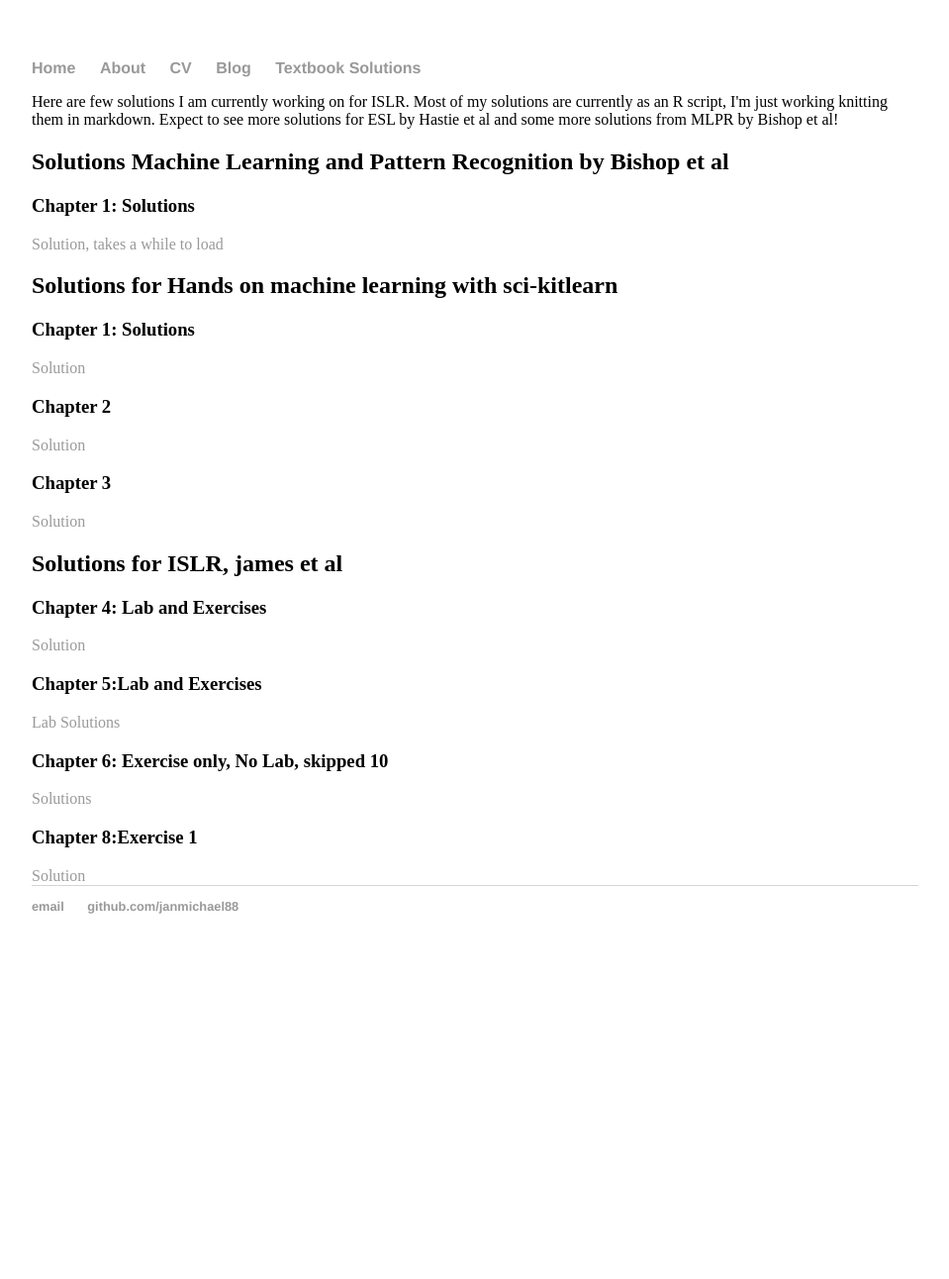
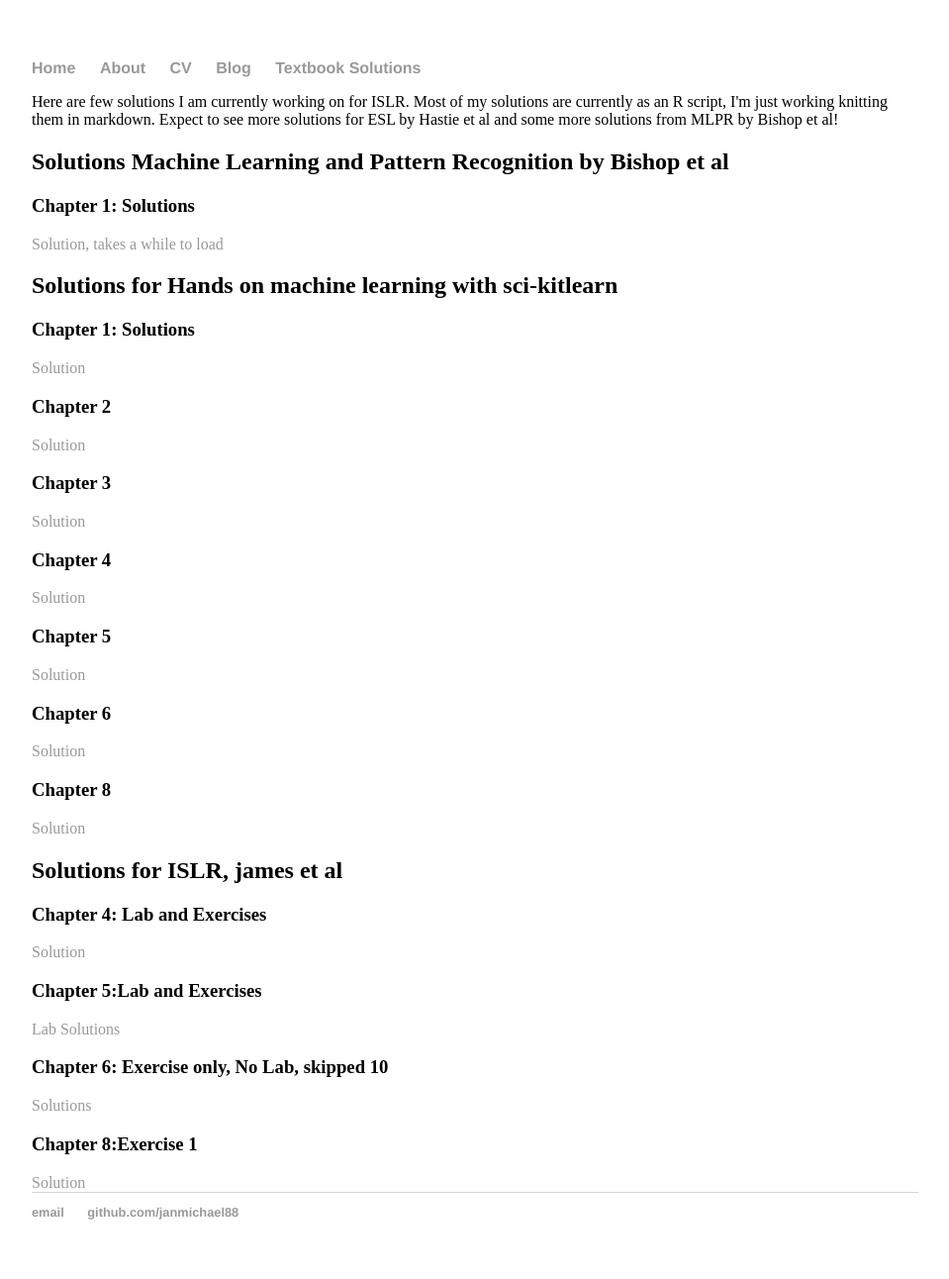
Before and after one commit to janmichael88/janmichael88.github.io, a Jekyll site: the page built from Textbook Solutions/index.html, in a window 1280 px wide. Shown: the whole page at 99% size, without its empty margins (160-1119 px from the left). Built offline with Jekyll 4.4.1, drawn with Linux system fonts in a browser that asks for light colours; before the commit the page ends 983 px from its top, so only the background shows below that.

Commit message:
Update index.html

```diff
--- a/Textbook Solutions/index.html
+++ b/Textbook Solutions/index.html
@@ -20,6 +20,18 @@
 <h3>Chapter 3</h3>
 <a href="https://github.com/janmichael88/handson_MSKLEARN/blob/master/Chapter_3_exercises.ipynb">Solution</a>
 
+<h3>Chapter 4</h3>
+<a href="https://github.com/janmichael88/handson_MSKLEARN/blob/master/Chapter_4.ipynb">Solution</a>
+
+<h3>Chapter 5</h3>
+<a href="https://github.com/janmichael88/handson_MSKLEARN/blob/master/Chapter_5_Exerices.ipynb">Solution</a>
+
+<h3>Chapter 6</h3>
+<a href="https://github.com/janmichael88/handson_MSKLEARN/blob/master/Chapter%206.ipynb">Solution</a>
+
+<h3>Chapter 8</h3>
+<a href=https://github.com/janmichael88/handson_MSKLEARN/blob/master/Chapter%208.ipynb">Solution</a>
+
 
 <h2> Solutions for ISLR, james et al</h2>
 
```
